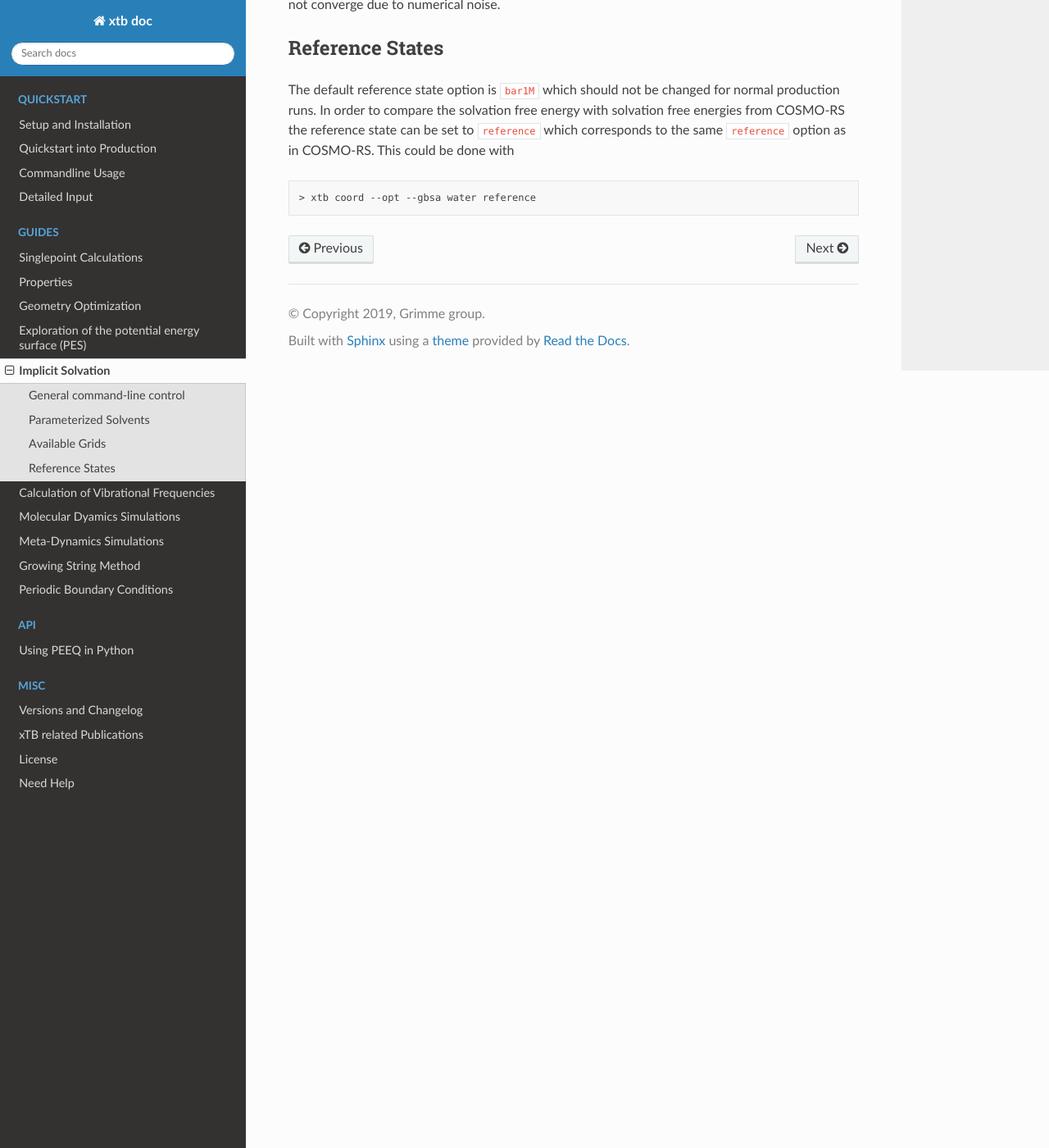
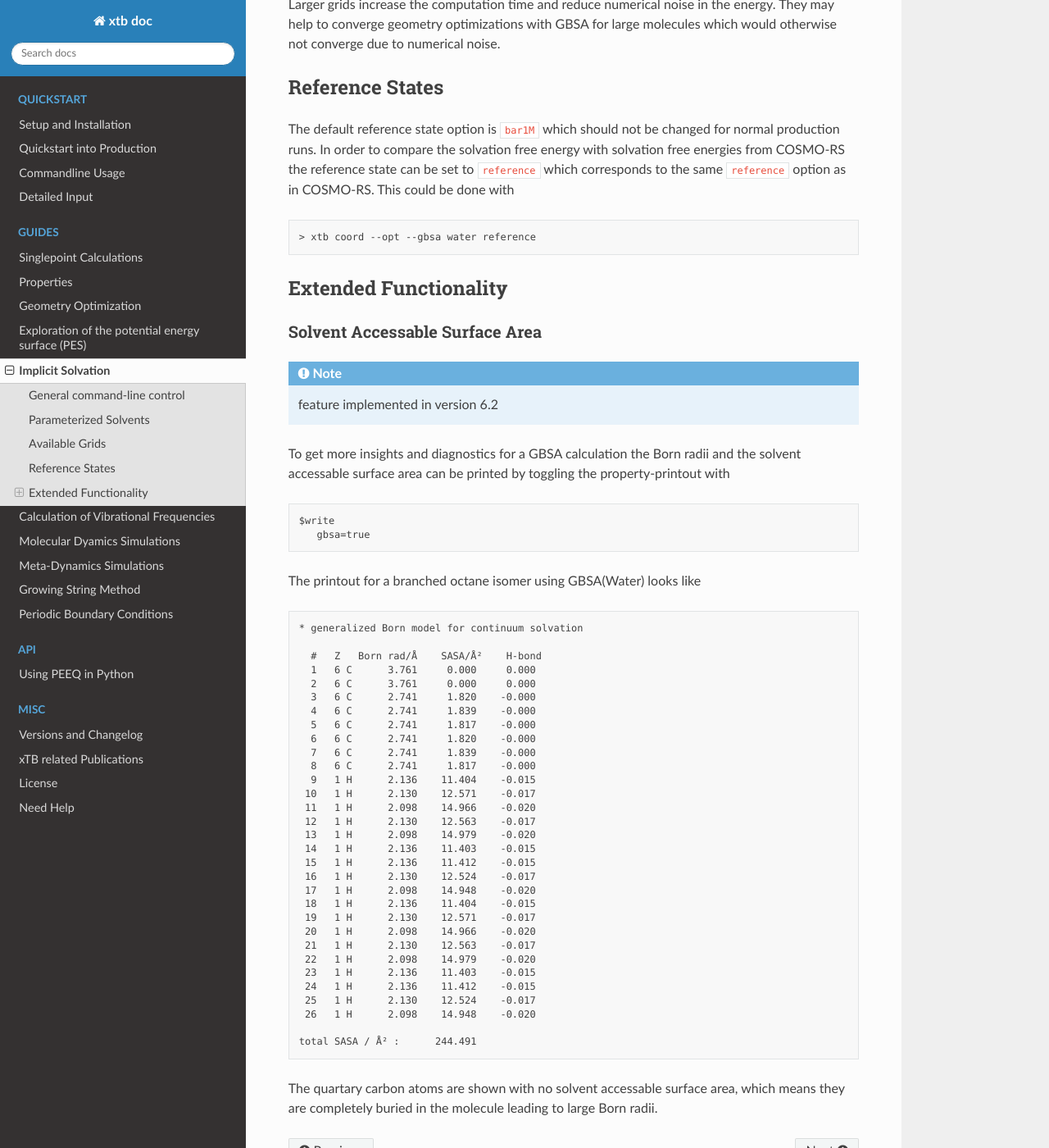
Before and after one commit to grimme-lab/xtb_docs, a Sphinx documentation site: the page built from source/gbsa.rst, in a window 1280 px wide and 1400 px high, scrolled down 2551 px. Shown: the whole window at 82% size. Built offline with Sphinx 7.4.7 and the Read the Docs theme 2.0.0, drawn with Linux system fonts in a browser that asks for light colours; some of the changed text lies outside the part shown.

Commit message:
updated printout documentation
- binding property printout to file
- GBSA printout

```diff
--- a/source/gbsa.rst
+++ b/source/gbsa.rst
@@ -150,3 +150,60 @@ to the same ``reference`` option as in COSMO-RS. This could be done with
 .. code:: bash
 
   > xtb coord --opt --gbsa water reference
+
+Extended Functionality
+======================
+
+Solvent Accessable Surface Area
+-------------------------------
+
+.. note:: feature implemented in version 6.2
+
+To get more insights and diagnostics for a GBSA calculation the Born radii
+and the solvent accessable surface area can be printed by toggling the
+property-printout with
+
+.. code-block:: none
+
+   $write
+      gbsa=true
+
+The printout for a branched octane isomer using GBSA(Water) looks like
+
+.. code-block:: none
+
+    * generalized Born model for continuum solvation
+
+      #   Z   Born rad/Å    SASA/Å²    H-bond
+      1   6 C      3.761     0.000     0.000
+      2   6 C      3.761     0.000     0.000
+      3   6 C      2.741     1.820    -0.000
+      4   6 C      2.741     1.839    -0.000
+      5   6 C      2.741     1.817    -0.000
+      6   6 C      2.741     1.820    -0.000
+      7   6 C      2.741     1.839    -0.000
+      8   6 C      2.741     1.817    -0.000
+      9   1 H      2.136    11.404    -0.015
+     10   1 H      2.130    12.571    -0.017
+     11   1 H      2.098    14.966    -0.020
+     12   1 H      2.130    12.563    -0.017
+     13   1 H      2.098    14.979    -0.020
+     14   1 H      2.136    11.403    -0.015
+     15   1 H      2.136    11.412    -0.015
+     16   1 H      2.130    12.524    -0.017
+     17   1 H      2.098    14.948    -0.020
+     18   1 H      2.136    11.404    -0.015
+     19   1 H      2.130    12.571    -0.017
+     20   1 H      2.098    14.966    -0.020
+     21   1 H      2.130    12.563    -0.017
+     22   1 H      2.098    14.979    -0.020
+     23   1 H      2.136    11.403    -0.015
+     24   1 H      2.136    11.412    -0.015
+     25   1 H      2.130    12.524    -0.017
+     26   1 H      2.098    14.948    -0.020
+
+    total SASA / Å² :      244.491
+
+The quartary carbon atoms are shown with no solvent accessable surface area,
+which means they are completely buried in the molecule leading to large
+Born radii.
--- a/source/versions.rst
+++ b/source/versions.rst
@@ -50,8 +50,10 @@ Version 6.1.2
 Version 6.1.3
    - added FIRE and L-ANCopt as optimization engines
    - Bugfix: FOD calculation was using wrong density
+
+Version 6.1.4
    - Bugfix: parallisation error in GBSA
 
-Version 6.2
-   - coming soon
+Version 6.2 (coming soon)
+   - GBSA for GFN0-xTB
    - Bugfix: Fukui index calculation
```
Also changed, not shown: source/properties.rst (+28 -0 lines).
